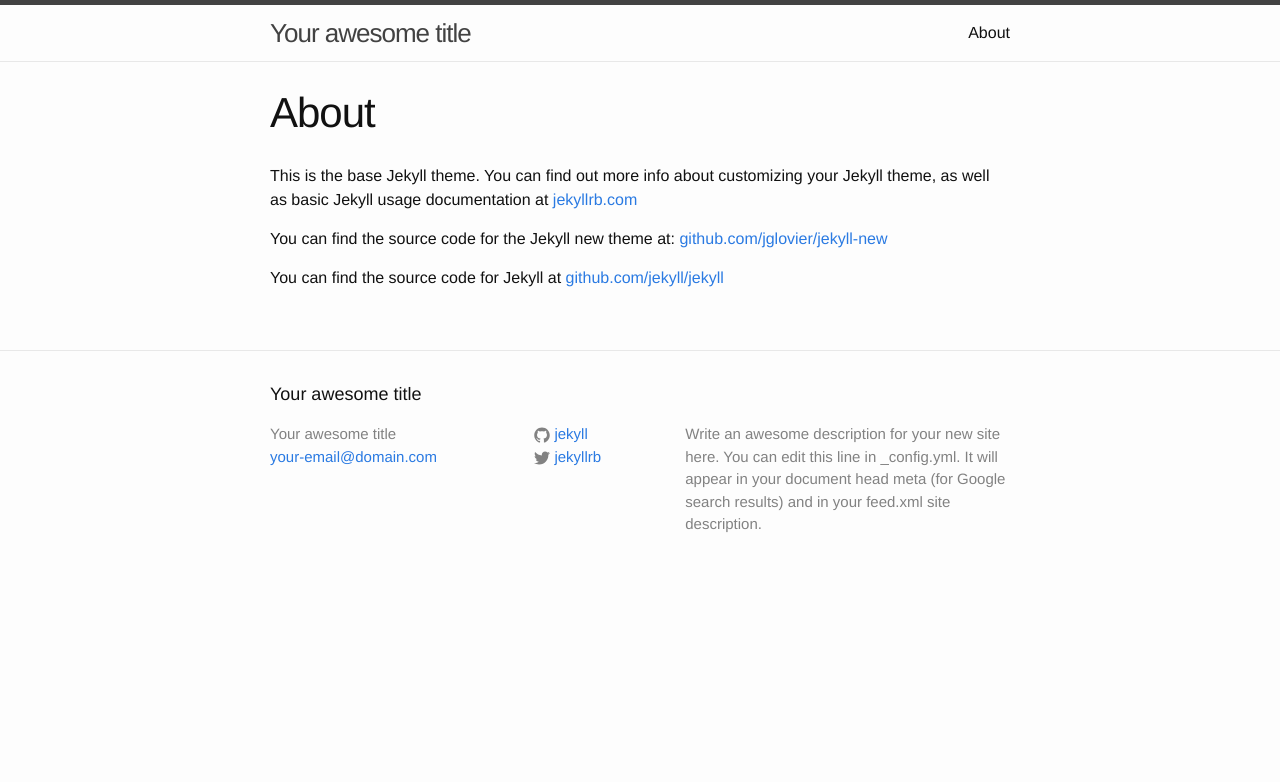
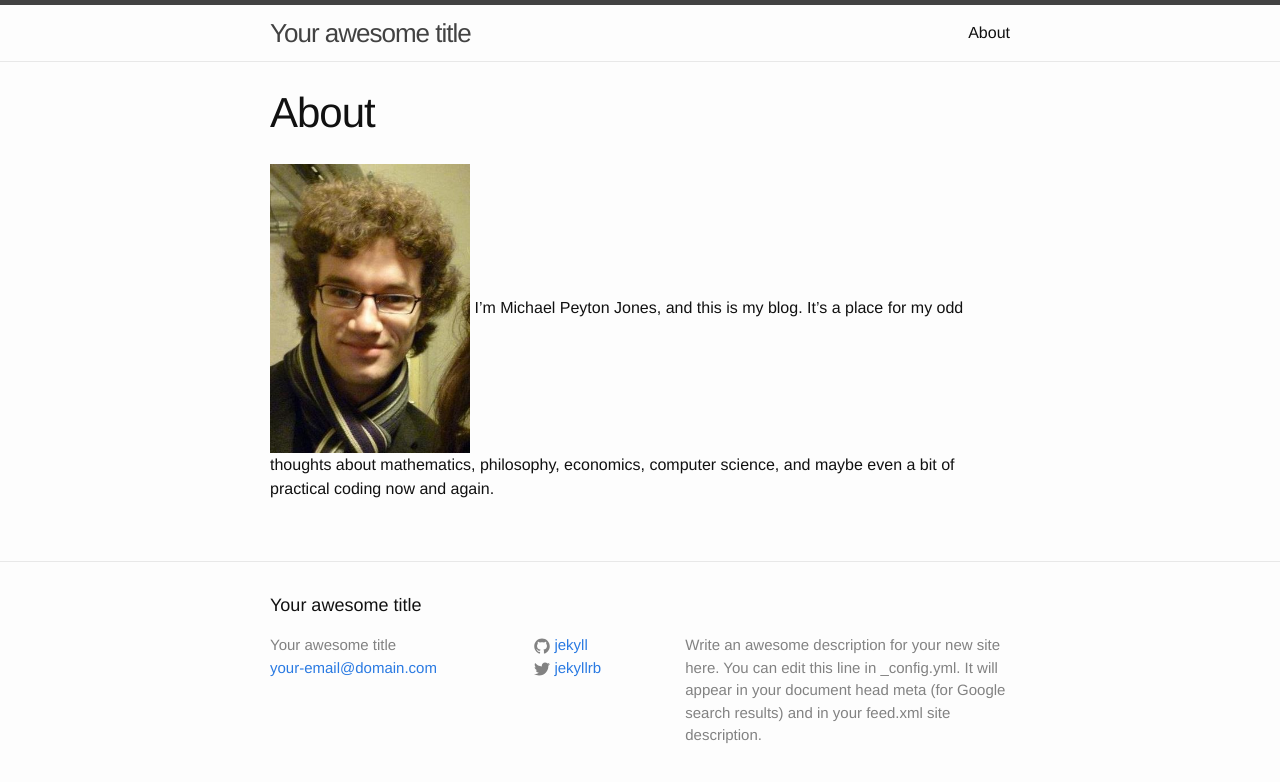
Before and after one commit to michaelpj/termsandtruthconditions, a Jekyll site: the page built from about.md, in a window 1280 px wide. Shown: the top 782 px of the page. Built offline with Jekyll 4.4.1, drawn with Linux system fonts in a browser that asks for light colours.

Commit message:
Copy about

```diff
--- a/about.md
+++ b/about.md
@@ -4,8 +4,5 @@ title: About
 permalink: /about/
 ---
 
-This is the base Jekyll theme. You can find out more info about customizing your Jekyll theme, as well as basic Jekyll usage documentation at [jekyllrb.com](http://jekyllrb.com/)
-
-You can find the source code for the Jekyll new theme at: [github.com/jglovier/jekyll-new](https://github.com/jglovier/jekyll-new)
-
-You can find the source code for Jekyll at [github.com/jekyll/jekyll](https://github.com/jekyll/jekyll)
+{% img right /images/mugshot.jpg 200 %}
+I'm Michael Peyton Jones, and this is my blog. It's a place for my odd thoughts about mathematics, philosophy, economics, computer science, and maybe even a bit of practical coding now and again.
```
